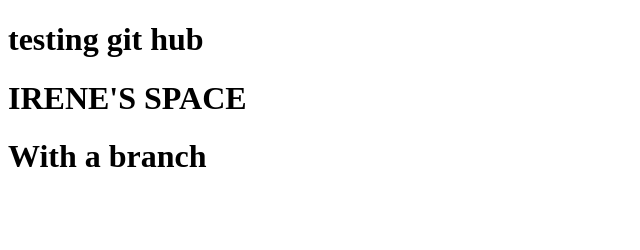
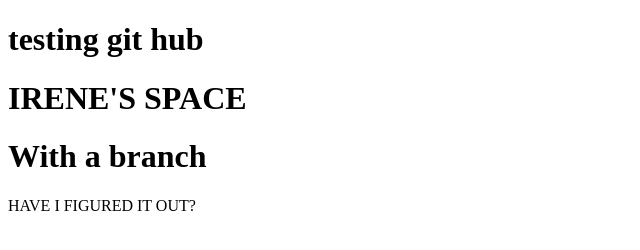
Before and after one commit to benjaminbills/dummy-text, a plain HTML site: page index.html in a window 1280 px wide. Shown: the whole page, without its empty margins (0-640 px from the left). Drawn offline with Linux system fonts and the light colour scheme.

Commit message:
ONE LAST TRY WITH THIS BRANCH THING

```diff
--- a/index.html
+++ b/index.html
@@ -11,5 +11,6 @@
     <h1>IRENE'S SPACE</h1>
     <h1>With a branch
     </h1>
+    <p>HAVE I FIGURED IT OUT?</p>
   </body>
 </html>
```
